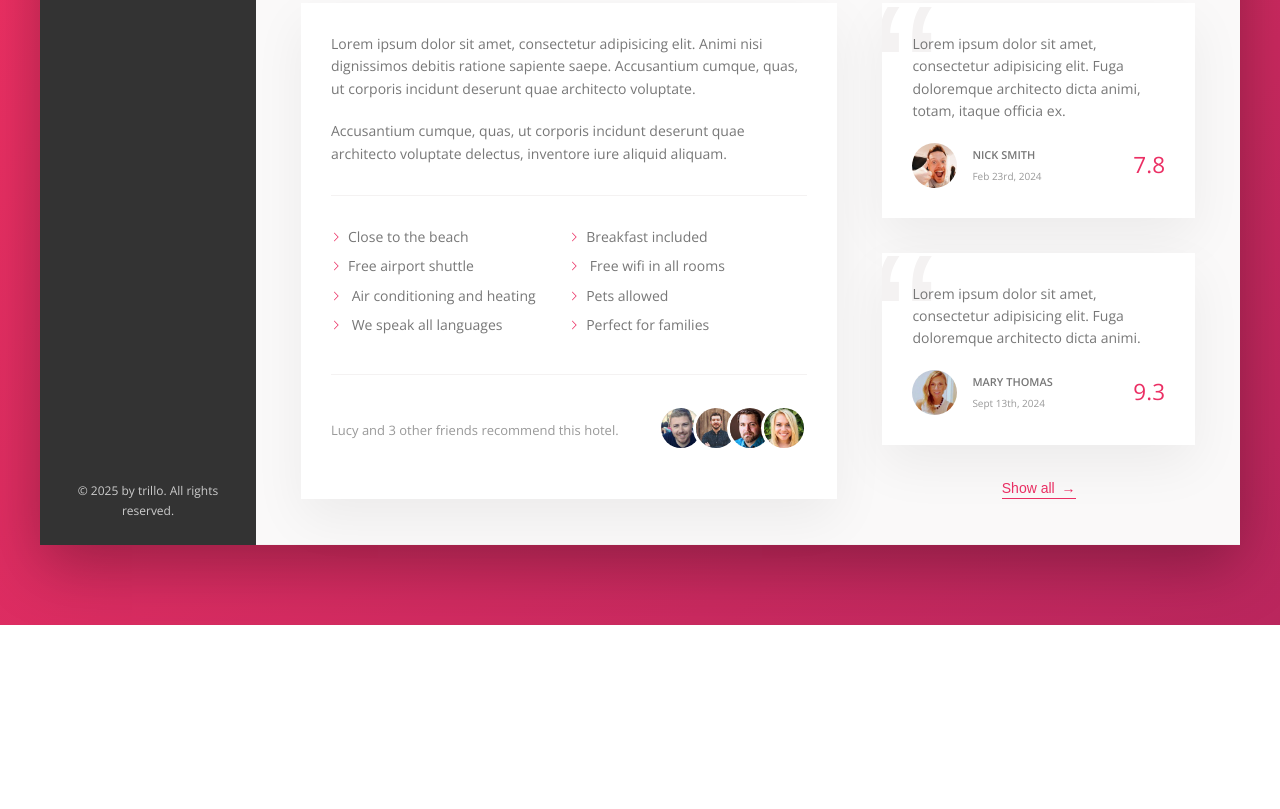
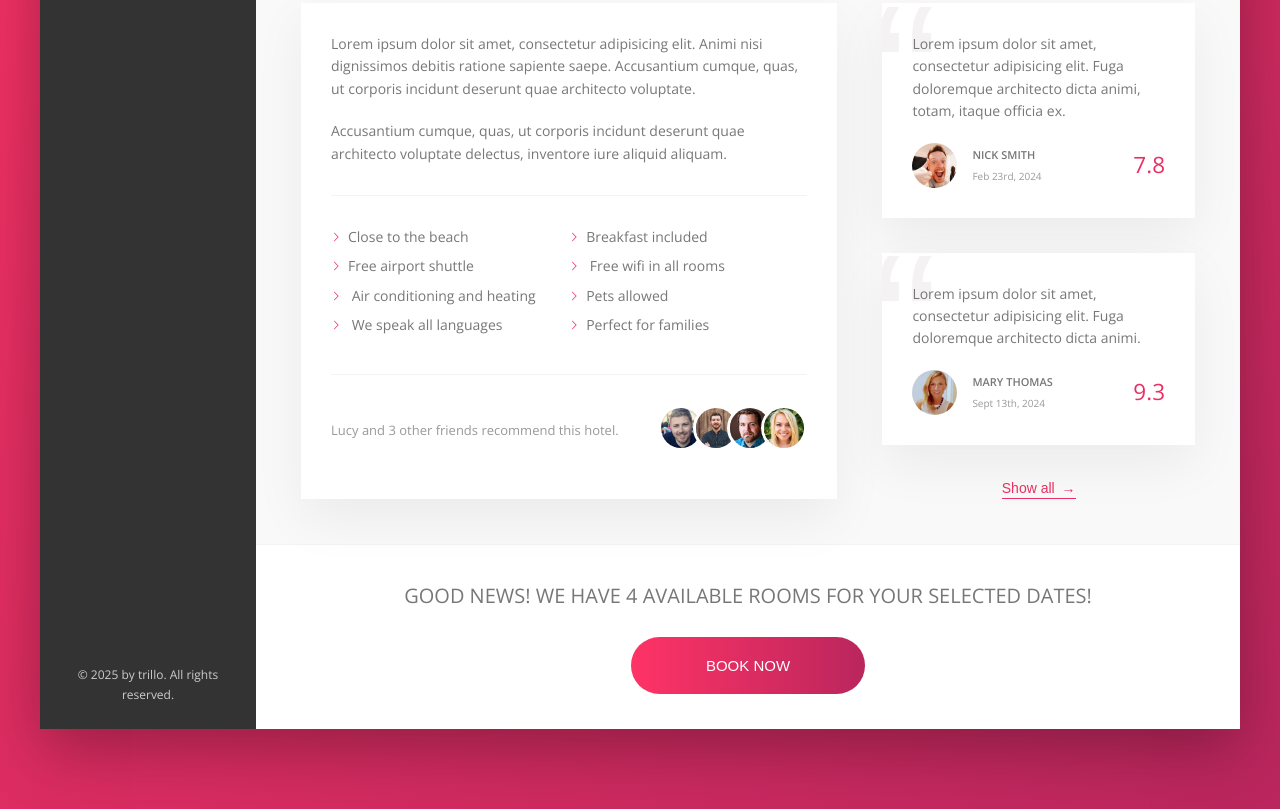
Before and after one commit to L-Benvenuti/CSScourse-Trillo, a website: page index.html in a window 1280 px wide. Shown: the part 644-1453 px from the top of the page. Before the commit the page ends 1269 px from the top, so only its background shows below. Drawn offline with nearby package versions, Linux system fonts and the light colour scheme.

Commit message:
created and styled call to action section

```diff
--- a/index.html
+++ b/index.html
@@ -288,6 +288,18 @@
 							</button>
 						</div>
 					</div>
+					<div class="cta">
+						<h2 class="cta__book-now">
+							Good news! We have 4 available rooms for your
+							selected dates!
+						</h2>
+						<button class="btn">
+							<span class="btn__visible"> Book now </span>
+							<span class="btn__invisible"
+								>Only 4 rooms left</span
+							>
+						</button>
+					</div>
 				</main>
 			</div>
 		</div>
--- a/sass/_component.scss
+++ b/sass/_component.scss
@@ -428,3 +428,74 @@
 		z-index: 1;
 	}
 }
+
+///////////////////////////////////////////////////////////////////////////////
+/// CALL TO ACTION
+.cta {
+	padding: 3.5rem 0;
+	text-align: center;
+
+	&__book-now {
+		font-size: 2rem;
+		font-weight: 300;
+		text-transform: uppercase;
+		margin-bottom: 2.5rem;
+	}
+}
+
+/// CTA BUTTON
+.btn {
+	font-size: 1.5rem;
+	font-weight: 300;
+	text-transform: uppercase;
+	border-radius: 100px;
+	border: none;
+	background-image: linear-gradient(
+		to right,
+		var(--color-primary-light),
+		var(--color-primary-dark)
+	);
+	color: var(--color-white);
+	position: relative;
+	overflow: hidden; //since the element is outside, then it will hide the text
+	cursor: pointer;
+
+	& > * {
+		display: inline-block;
+		padding: 2rem 0;
+		height: 100%;
+		width: 100%;
+		transition: all 0.2s;
+	}
+
+	&__visible {
+		padding: 2rem 7.5rem;
+	}
+
+	&__invisible {
+		position: absolute;
+		top: -100%;
+		left: 0;
+	}
+
+	&:hover {
+		background-image: linear-gradient(
+			to left,
+			var(--color-primary-light),
+			var(--color-primary-dark)
+		);
+	}
+
+	&:hover &__visible {
+		transform: translateY(100%);
+	}
+
+	&:hover &__invisible {
+		top: 0;
+	}
+
+	&:focus {
+		outline: none;
+		animation: pulsate 1s infinite;
+	}
+}
```
Also changed, not shown: css/style.css, 1 other file.
